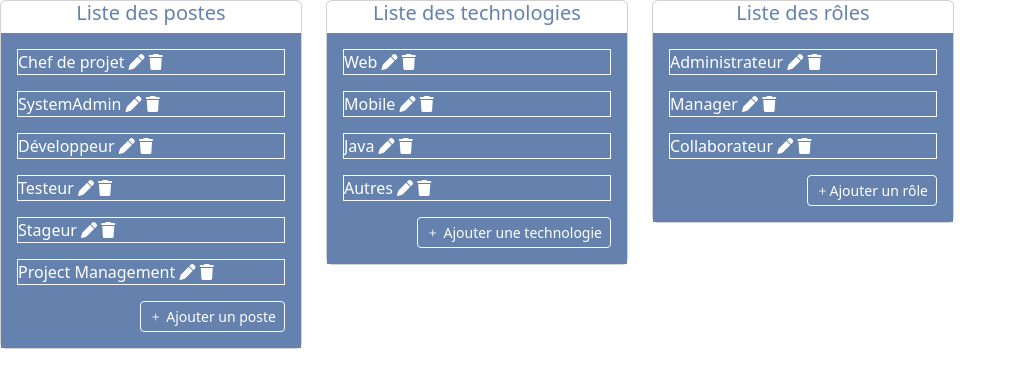
After one commit to Blyss09/ProjetStage, a PHP site: page /components/projet/Cards_lists.html in a window 1280 px wide. The commit adds this page. Shown: the top 388 px of the page, without its empty margins (0-1017 px from the left). Run offline with PHP 8.4, Linux system fonts and the light colour scheme; some libraries are stand-ins or nearby versions.

Commit message:
Card lists fini

```diff
--- /dev/null
+++ b/components/projet/Cards_lists.html
@@ -0,0 +1,114 @@
+<!DOCTYPE html>
+<html lang="fr">
+
+<head>
+    <meta charset="UTF-8">
+    <meta name="viewport" content="width=device-width, initial-scale=1.0">
+    <title>Document</title>
+
+    <link href="https://cdn.jsdelivr.net/npm/bootstrap@5.3.0-alpha1/dist/css/bootstrap.min.css" rel="stylesheet">
+    <link href="https://cdnjs.cloudflare.com/ajax/libs/bootstrap-icons/1.8.1/font/bootstrap-icons.min.css"
+        rel="stylesheet">
+
+    <link rel="stylesheet" href="https://cdnjs.cloudflare.com/ajax/libs/font-awesome/6.5.2/css/all.min.css"
+        integrity="sha512-SnH5WK+bZxgPHs44uWIX+LLJAJ9/2PkPKZ5QiAj6Ta86w+fsb2TkcmfRyVX3pBnMFcV7oQPJkl9QevSCWr3W6A=="
+        crossorigin="anonymous" referrerpolicy="no-referrer" />
+    <link rel="stylesheet" href="projet.css">
+</head>
+
+<body>
+
+    <!-- carte liste paramètre-->
+    <div class="row">
+        <div class="col-sm-3">
+            <div class="card">
+                <div class="card-head">
+                    <h5 class="card-title text-center title-card">Liste des postes</h5>
+                </div>
+                <div class="card-body projectBackground">
+                    <p class="card-text border border-light">Chef de projet <i class="fa-solid fa-pen front-icons"></i>
+                        <i class="fa-solid fa-trash front-icons"></i>
+                    </p>
+                    <p class="card-text border border-light">SystemAdmin <i class="fa-solid fa-pen front-icons"></i>
+                        <i class="fa-solid fa-trash front-icons"></i>
+                    </p>
+                    <p class="card-text border border-light">Développeur <i class="fa-solid fa-pen front-icons"></i>
+                        <i class="fa-solid fa-trash front-icons"></i>
+                    </p>
+                    <p class="card-text border border-light">Testeur <i class="fa-solid fa-pen front-icons"></i>
+                        <i class="fa-solid fa-trash front-icons" ></i>
+                    </p>
+                    <p class="card-text border border-light">Stageur <i class="fa-solid fa-pen front-icons"></i>
+                        <i class="fa-solid fa-trash front-icons" ></i>
+                    </p>
+                    <p class="card-text border border-light">Project Management <i class="fa-solid fa-pen front-icons"></i>
+                        <i class="fa-solid fa-trash front-icons"></i>
+                    </p>
+                    <div class="d-flex justify-content-end">
+                        <button type="button" class="btn btn-sm projectButton border border-light button-text">
+                            <i class="bi bi-plus button-icon"></i> Ajouter un poste
+                        </button>
+                    </div>
+                </div>
+            </div>
+        </div>
+        <div class="col-sm-3">
+            <div class="card">
+                <div class="card-head">
+                    <h5 class="card-title text-center title-card">Liste des technologies</h5>
+                </div>
+                <div class="card-body projectBackground">
+                    <p class="card-text border border-light">Web <i class="fa-solid fa-pen front-icons"></i>
+                        <i class="fa-solid fa-trash front-icons"></i>
+                    </p>
+                    <p class="card-text border border-light">Mobile <i class="fa-solid fa-pen front-icons"></i>
+                        <i class="fa-solid fa-trash front-icons"></i>
+                    </p>
+                    <p class="card-text border border-light">Java <i class="fa-solid fa-pen front-icons"></i>
+                        <i class="fa-solid fa-trash front-icons"></i>
+                    </p>
+                    <p class="card-text border border-light">Autres <i class="fa-solid fa-pen front-icons"></i>
+                        <i class="fa-solid fa-trash front-icons"></i>
+                    </p>
+                    <div class="d-flex justify-content-end">
+                        <button type="button" class="btn btn-sm projectButton border border-light button-text">
+                            <i class="bi bi-plus button-icon"></i> Ajouter une technologie
+                        </button>
+                    </div>
+                </div>
+            </div>
+        </div>
+        <div class="col-sm-3">
+            <div class="card">
+                <div class="card-head">
+                    <h5 class="card-title text-center title-card">Liste des rôles</h5>
+                </div>
+                <div class="card-body projectBackground">
+                    <p class="card-text border border-light">Administrateur <i class="fa-solid fa-pen front-icons"></i>
+                        <i class="fa-solid fa-trash front-icons"></i>
+                    </p>
+                    <p class="card-text border border-light">Manager <i class="fa-solid fa-pen front-icons"></i>
+                        <i class="fa-solid fa-trash front-icons"></i>
+                    </p>
+                    <p class="card-text border border-light">Collaborateur <i class="fa-solid fa-pen front-icons"></i>
+                        <i class="fa-solid fa-trash front-icons"></i>
+                    </p>
+                    <div class="d-flex justify-content-end button-text">
+                        <button type="button" class="btn btn-sm projectButton border border-light button-text">
+                            <i class="bi bi-plus button-icon"></i>Ajouter un rôle
+                        </button>
+                    </div>
+                </div>
+            </div>
+        </div>
+    </div>
+
+    <!-- Bootstrap JS and dependencies (jQuery and Popper) -->
+    <script src="https://code.jquery.com/jquery-3.5.1.slim.min.js"></script>
+    <script src="https://cdn.jsdelivr.net/npm/@popperjs/core@2.5.4/dist/umd/popper.min.js"></script>
+    <script src="https://cdn.jsdelivr.net/npm/bootstrap@5.3.3/dist/js/bootstrap.bundle.min.js"
+        integrity="sha384-YvpcrYf0tY3lHB60NNkmXc5s9fDVZLESaAA55NDzOxhy9GkcIdslK1eN7N6jIeHz"
+        crossorigin="anonymous"></script>
+</body>
+
+</html>
--- a/components/projet/projet.css
+++ b/components/projet/projet.css
@@ -58,4 +58,28 @@
 .projectButtonNext:hover {
   background-color: rgb(55, 24, 94);
   color: rgb(255, 255, 255);
+}
+
+.front-icons {
+  color: rgb(255, 255, 255);
+}
+
+.card-text {
+  color: rgb(255, 255, 255);
+}
+
+.title-card {
+  color: rgb(100, 130, 173);
+}
+
+.card-body {
+  background-color: rgb(100, 130, 173);
+}
+
+.button-text {
+  color: rgb(255, 255, 255);
+}
+
+.button-icon {
+  color: rgb(255, 255, 255);
 }/*# sourceMappingURL=projet.css.map */
--- a/components/projet/projet.scss
+++ b/components/projet/projet.scss
@@ -42,3 +42,27 @@
     background-color: $managerColor;
     color: $white;
 }
+
+.front-icons {
+    color:$white;
+}
+
+.card-text {
+    color:$white;
+}
+
+.title-card {
+    color:$pageBackground;
+}
+
+.card-body {
+    background-color:$pageBackground;
+}
+
+.button-text {
+    color:$white;
+}
+
+.button-icon {
+    color:$white;
+}
```
Also changed, not shown: components/projet/botton_pagination.html (added, +49 -0 lines), 1 other file.
